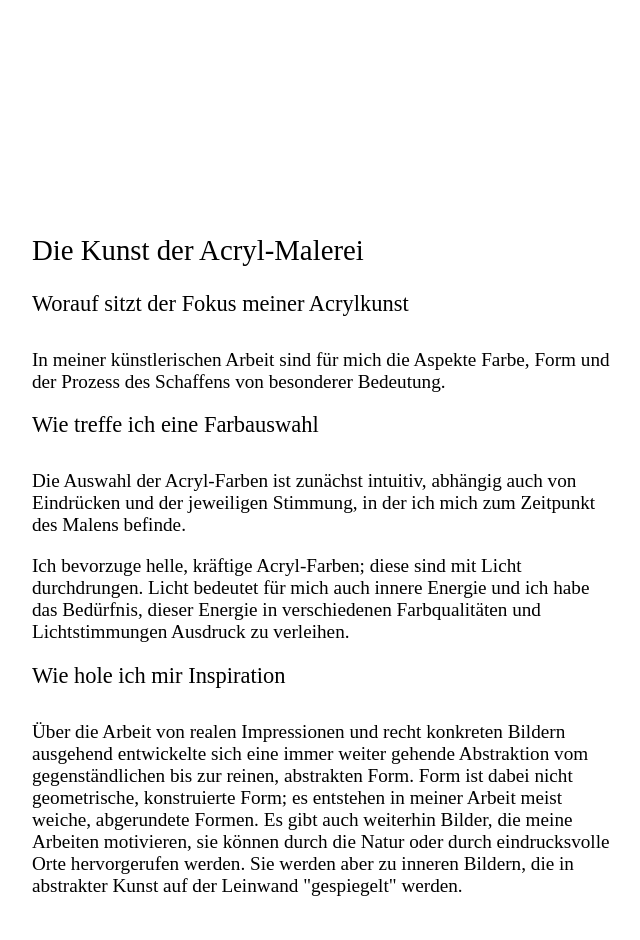
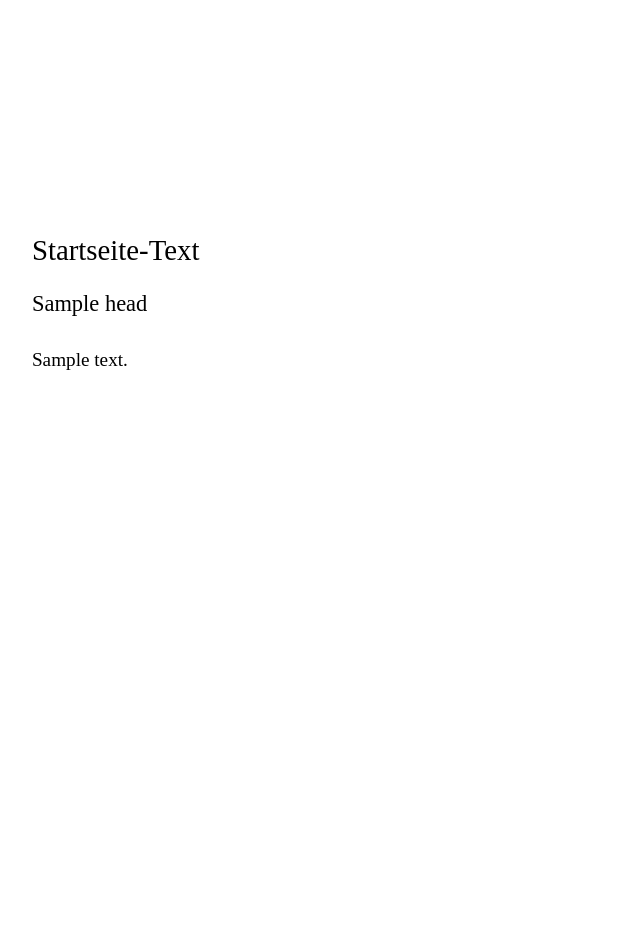
Before and after one commit to Jachub123/firmaxy, a Django app: template website/templates/index.html in a window 1280 px wide. Shown: the part 633-1573 px from the top of the page, without its empty margins (531-1171 px from the left). After the commit the page ends 1003 px from the top, so only its background shows below. Run offline with Django 4.2, Linux system fonts and the light colour scheme; data comes from the database, SQL or seed files in the repository; both versions use the stored data as it was after the commit; the template is opened without the code that fills it: values that come from a table or form of the project are taken from there, most other values are stand-ins (such as "Sample title", 1, 10 or a date in 2020); some web fonts are replaced.

Commit message:
text hinzugefügt

```diff
--- a/firmaxy/settings.py
+++ b/firmaxy/settings.py
@@ -38,6 +38,7 @@ INSTALLED_APPS = [
     'django.contrib.sessions',
     'django.contrib.messages',
     'django.contrib.staticfiles',
+    'multiforloop',
     'website.apps.WebsiteConfig',
 ]
 
--- a/website/models.py
+++ b/website/models.py
@@ -36,7 +36,7 @@ class Farben(models.Model):
 
 class Texte(models.Model):
     textfeld = models.CharField(max_length = 25, verbose_name="text-Feld", primary_key=True)
-    text = models.TextField(max_length = 1000, verbose_name="text")
+    text = models.TextField(max_length = 2000, verbose_name="text")
 
     class Meta:
         verbose_name = "Text"
--- a/website/templates/index.html
+++ b/website/templates/index.html
@@ -3,29 +3,14 @@
 {%endblock headerText4%} {%block headerText3%} Nonnenmacher{%endblock headerText3%} {%block headerBild%}{{homeBild}}
 {%endblock headerBild%} {%block content%}
 <article class="text">
-  <h2>Die Kunst der Acryl-Malerei</h2>
-  <h3>Worauf sitzt der Fokus meiner Acrylkunst</h3>
-  <p>
-    In meiner künstlerischen Arbeit sind für mich die Aspekte Farbe, Form und der Prozess des Schaffens von besonderer
-    Bedeutung.
-  </p>
-  <h3>Wie treffe ich eine Farbauswahl</h3>
-  <p>
-    Die Auswahl der Acryl-Farben ist zunächst intuitiv, abhängig auch von Eindrücken und der jeweiligen Stimmung, in der
-    ich mich zum Zeitpunkt des Malens befinde.
-  </p>
-  <p>
-    Ich bevorzuge helle, kräftige Acryl-Farben; diese sind mit Licht durchdrungen. Licht bedeutet für mich auch innere
-    Energie und ich habe das Bedürfnis, dieser Energie in verschiedenen Farbqualitäten und Lichtstimmungen Ausdruck zu
-    verleihen.
-  </p>
-  <h3>Wie hole ich mir Inspiration</h3>
-  <p>
-    Über die Arbeit von realen Impressionen und recht konkreten Bildern ausgehend entwickelte sich eine immer weiter
-    gehende Abstraktion vom gegenständlichen bis zur reinen, abstrakten Form. Form ist dabei nicht geometrische,
-    konstruierte Form; es entstehen in meiner Arbeit meist weiche, abgerundete Formen. Es gibt auch weiterhin Bilder,
-    die meine Arbeiten motivieren, sie können durch die Natur oder durch eindrucksvolle Orte hervorgerufen werden. Sie
-    werden aber zu inneren Bildern, die in abstrakter Kunst auf der Leinwand "gespiegelt" werden.
-  </p>
-</article>
+  <h2>{{h1}}</h2>
+{% for head, text in text %}
+
+<h3>{{head}}</h3>
+
+  <p>{{text}}<p>
+
+{% endfor %}
+</div>
+
 {%endblock content%}
```
Also changed, not shown: website/templates/about.html (+3 -29 lines), website/views.py (+19 -15 lines), db.sqlite3.
